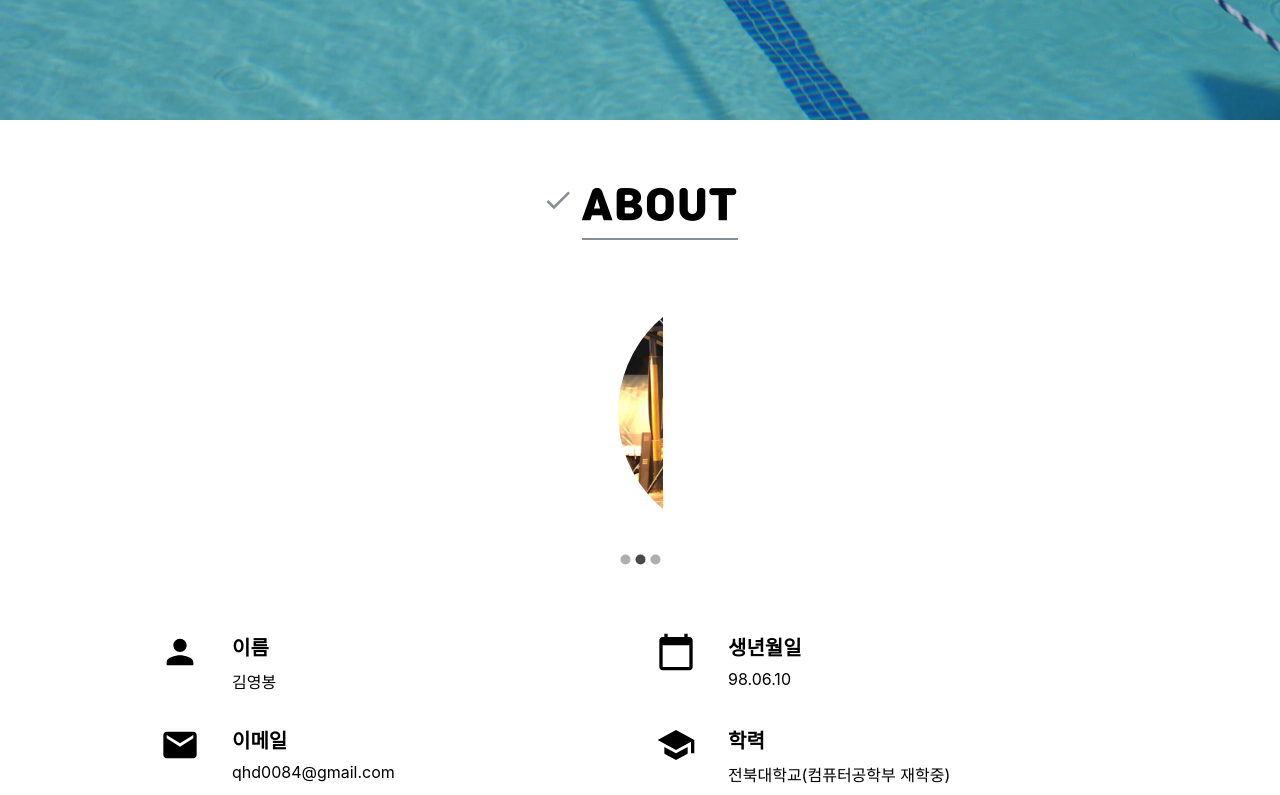
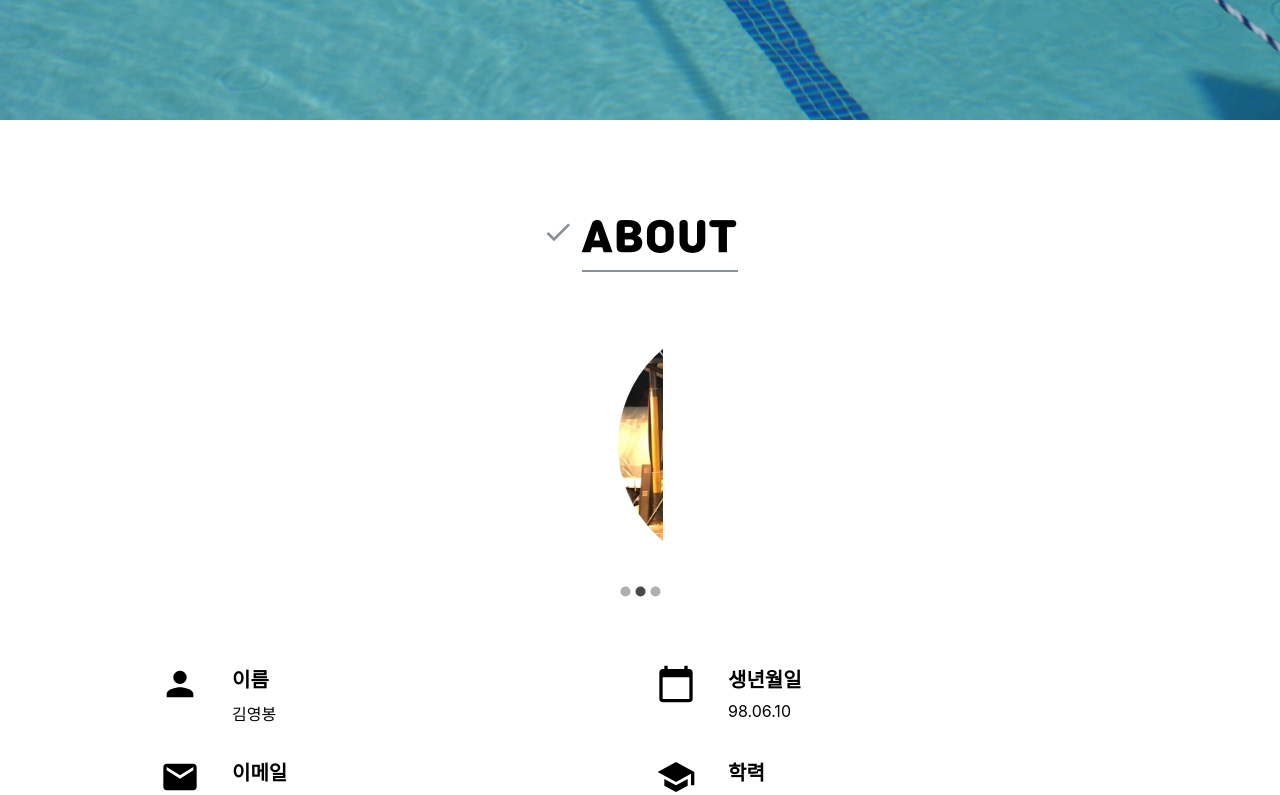
Before and after one commit to Kimyb8870/portfolio, a React (Create React App) app: page / in a window 1280 px wide. Shown: the part 680-1475 px from the top of the page. Built offline with nearby package versions, Linux system fonts and the light colour scheme.

Commit message:
Style: About, SectionTitle component

```diff
--- a/src/components/About/styles/About.js
+++ b/src/components/About/styles/About.js
@@ -12,7 +12,7 @@ export const Wrapper = styled(Responsive)`
   display: flex;
   flex-direction: column;
   justify-content: center;
-  padding-top: 4rem;
+  padding-top: 6rem;
   padding-bottom: 4rem;
 `;
 
--- a/src/components/common/SectionTitle/styles/SectionTitle.js
+++ b/src/components/common/SectionTitle/styles/SectionTitle.js
@@ -4,6 +4,7 @@ import palette from "../../../../lib/styles/palette";
 export const SectionTitleWrapper = styled.div`
   display: flex;
   margin: 0 auto;
+  justify-content: center;
 
   .MuiSvgIcon-root {
     width: 2rem;
```
